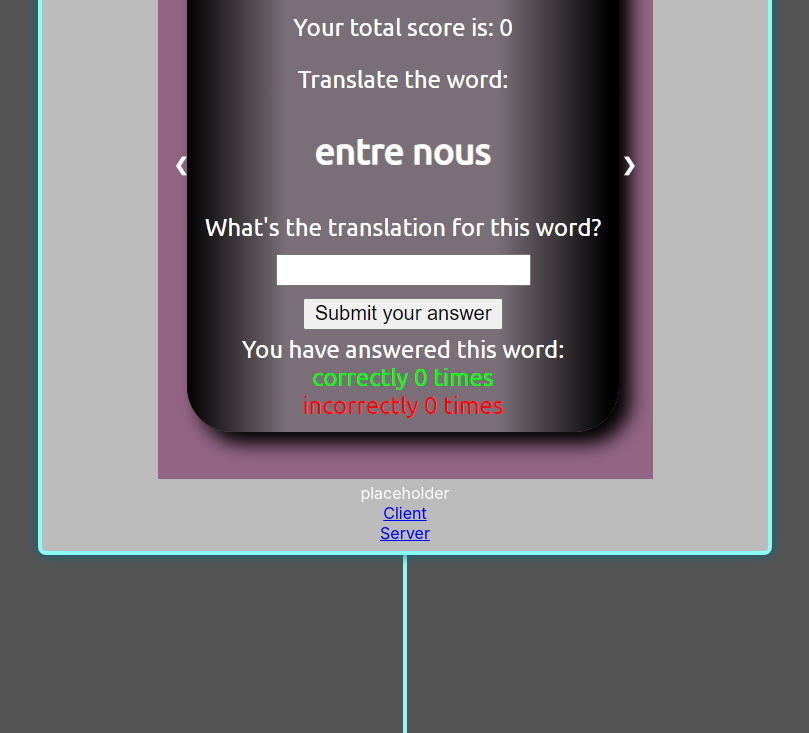
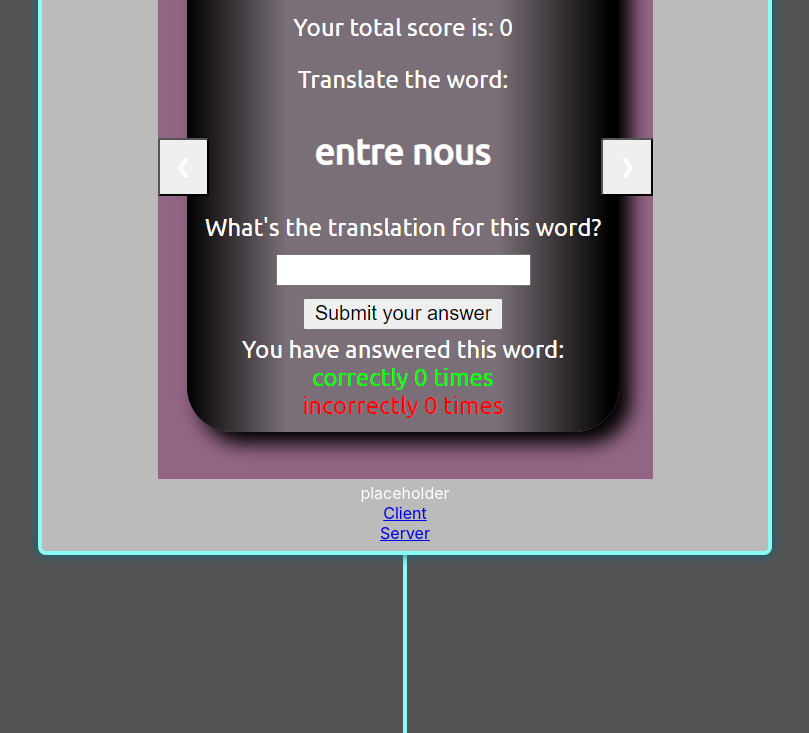
Before and after one commit to michaeljsliger/dec-portfolio, a React (Create React App) app: page / in a window 1280 px wide. Shown: the part 1440-2173 px from the top of the page, without its empty margins (235-1044 px from the left). Built offline with nearby package versions, Linux system fonts and the light colour scheme.

Commit message:
anchor to button

```diff
--- a/src/Slideshow/Slideshow.js
+++ b/src/Slideshow/Slideshow.js
@@ -39,8 +39,8 @@ class ImageSlideshow extends React.Component {
                 {displayedImage ? <img src={displayedImage} alt="Project screenshot"/> : ''}
                 {this.state.images.length > 1 ? (
                     <>
-                        <a className="prev" onClick={() => this.plusSlides(-1)}>&#10094;</a>
-                        <a className="next" onClick={() => this.plusSlides(1)}>&#10095;</a>
+                        <button className="prev" onClick={() => this.plusSlides(-1)}>&#10094;</button>
+                        <button className="next" onClick={() => this.plusSlides(1)}>&#10095;</button>
                     </>
                 )
                     : ''
```
